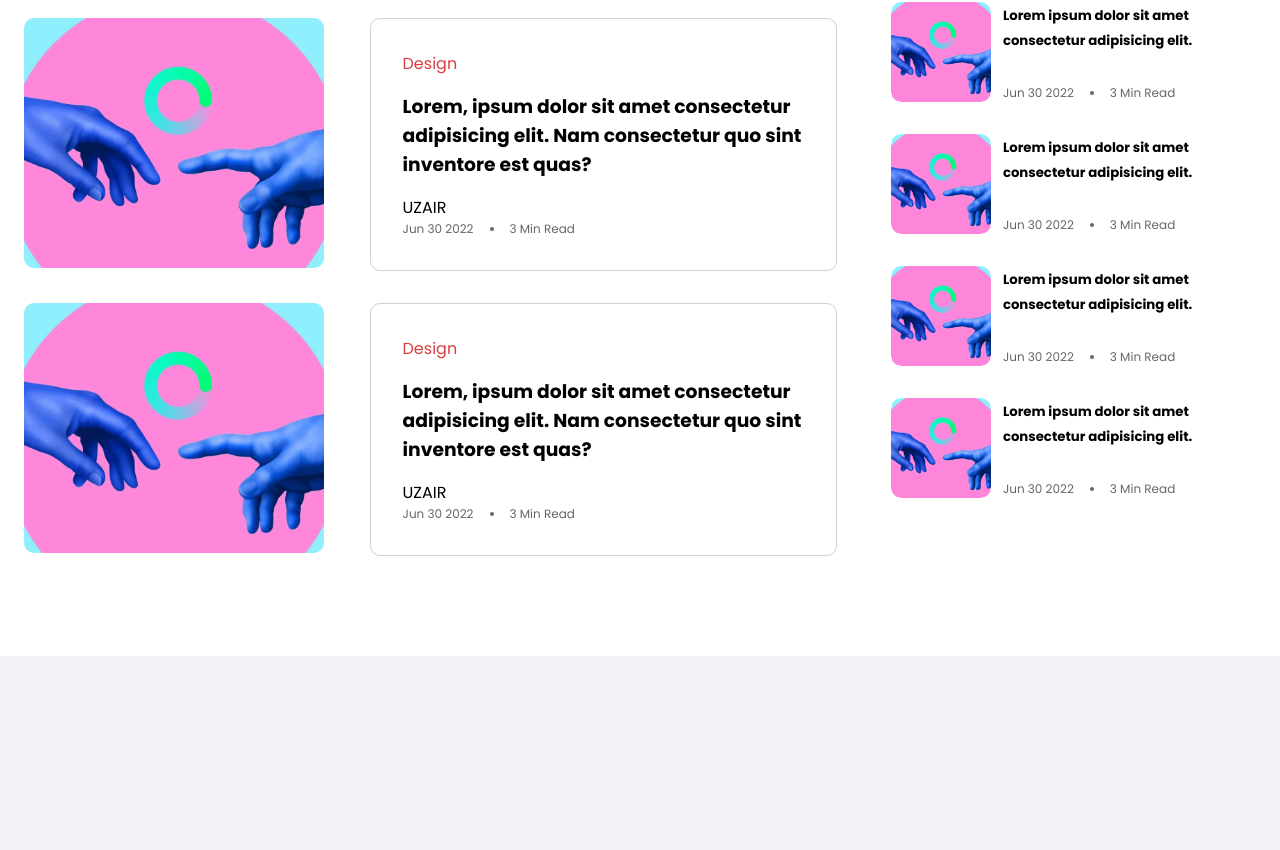
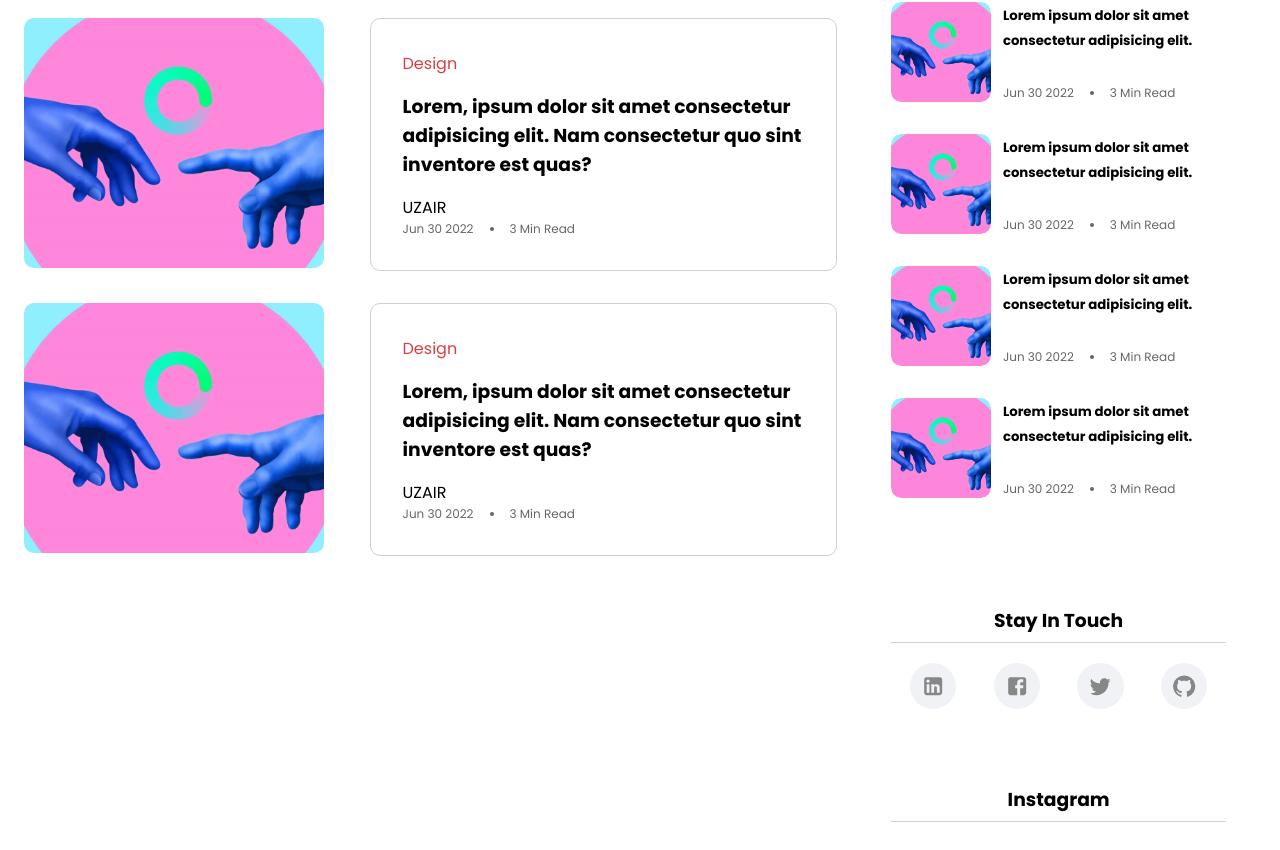
Before and after one commit to heyitsuzair/blog-fire-react, a React (Create React App) app: page / in a window 1280 px wide. Shown: the part 4035-4885 px from the top of the page. Before the commit the page ends 4691 px from the top, so only its background shows below. Built offline with nearby package versions, Linux system fonts and the light colour scheme.

Commit message:
Stay In Touch Added In Sidebar

```diff
--- a/src/App.css
+++ b/src/App.css
@@ -631,6 +631,14 @@ body {
 .sidebar-post .sidebar-post-item .img-parent .img.active {
   transform: scale(1.1);
 }
+.sidebar-item .social {
+  padding: 0;
+  display: flex;
+}
+.sidebar-item .social .icon {
+  margin: 0;
+  justify-content: center;
+}
 /* Media Queries */
 @media (max-width: 1199px) {
   .social .icon {
--- a/src/components/commons/Sidebar.js
+++ b/src/components/commons/Sidebar.js
@@ -2,6 +2,7 @@ import React from "react";
 import { Grid } from "@mui/material";
 import Search from "./Search";
 import SidebarPost from "./SidebarPost";
+import { LinkedIn, Facebook, Twitter, GitHub } from "@mui/icons-material";
 
 export default function Sidebar() {
   return (
@@ -18,6 +19,54 @@ export default function Sidebar() {
           <SidebarPost />
           <SidebarPost />
         </Grid>
+        <Grid item className="sidebar-item" lg={12} md={12} sm={12} xs={12}>
+          <h3>Stay In Touch</h3>
+          <div className="social">
+            <Grid item lg={3} md={3} sm={3} xs={3}>
+              <a
+                href="//linkedin.com/in/uzair-dev/"
+                target="_blank"
+                rel="noreferrer"
+              >
+                <div className="icon linkedin">
+                  <LinkedIn />
+                </div>
+              </a>
+            </Grid>
+            <Grid item lg={3} md={3} sm={3} xs={3}>
+              <a href="//fb.com/uzair354123" target="_blank" rel="noreferrer">
+                <div className="icon fb">
+                  <Facebook />
+                </div>
+              </a>
+            </Grid>
+            <Grid item lg={3} md={3} sm={3} xs={3}>
+              <a
+                href="//twitter.com/uzair354123"
+                target="_blank"
+                rel="noreferrer"
+              >
+                <div className="icon twitter">
+                  <Twitter />
+                </div>
+              </a>
+            </Grid>
+            <Grid item lg={3} md={3} sm={3} xs={3}>
+              <a
+                href="//github.com/heyitsuzair"
+                target="_blank"
+                rel="noreferrer"
+              >
+                <div className="icon github">
+                  <GitHub />
+                </div>
+              </a>
+            </Grid>
+          </div>
+        </Grid>
+        <Grid item className="sidebar-item" lg={12} md={12} sm={12} xs={12}>
+          <h3>Instagram</h3>
+        </Grid>
       </Grid>
     </div>
   );
```
